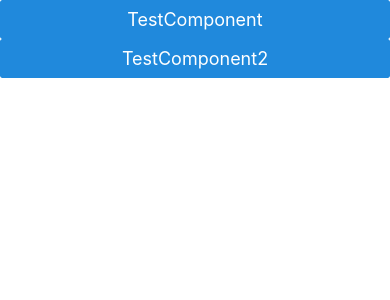
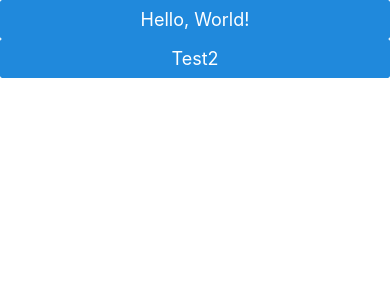
Before and after one commit to susickypavel/pda-news, a React Native app: screen / in a window 390 px wide. Shown: the top 300 px of the page. Built offline with nearby package versions, Linux system fonts and the light colour scheme.

Commit message:
chore: add ESLint

```diff
--- a/App.tsx
+++ b/App.tsx
@@ -1,3 +1,4 @@
+import * as React from "react";
 import { View } from "react-native";
 
 import { ThemeProvider, createTheme } from "@rneui/themed";
--- a/src/components/test-component-2.tsx
+++ b/src/components/test-component-2.tsx
@@ -1,7 +1,6 @@
+import { Button } from "@rneui/base";
 import React from "react";
 
-import { Button } from "@rneui/base";
-
 export const TestComponent2: React.FC = () => {
-  return <Button>TestComponent2</Button>;
+  return <Button title="Test2" />;
 };
--- a/src/components/test-component.tsx
+++ b/src/components/test-component.tsx
@@ -1,12 +1,12 @@
+import { Button } from "@rneui/base";
 import React, { Fragment } from "react";
 
-import { Button } from "@rneui/base";
 import { TestComponent2 } from "./test-component-2";
 
 export const TestComponent: React.FC = () => {
   return (
     <Fragment>
-      <Button>TestComponent</Button>
+      <Button title="Hello, World!" />
       <TestComponent2 />
     </Fragment>
   );
```
Also changed, not shown: package.json (+8 -1 lines), .eslintrc.cjs (added), 1 other file (tests, documents, lock files or other folders).
